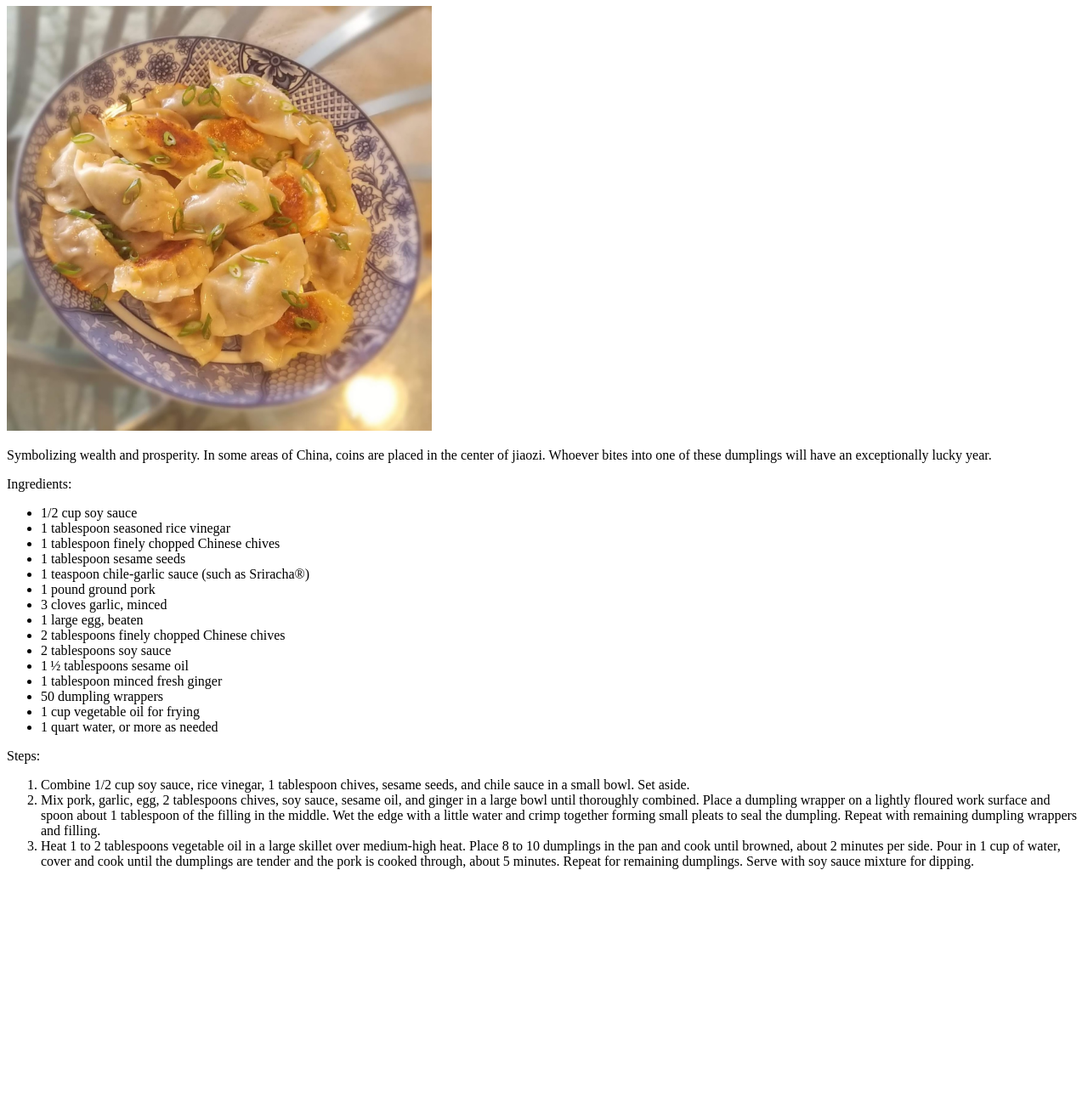
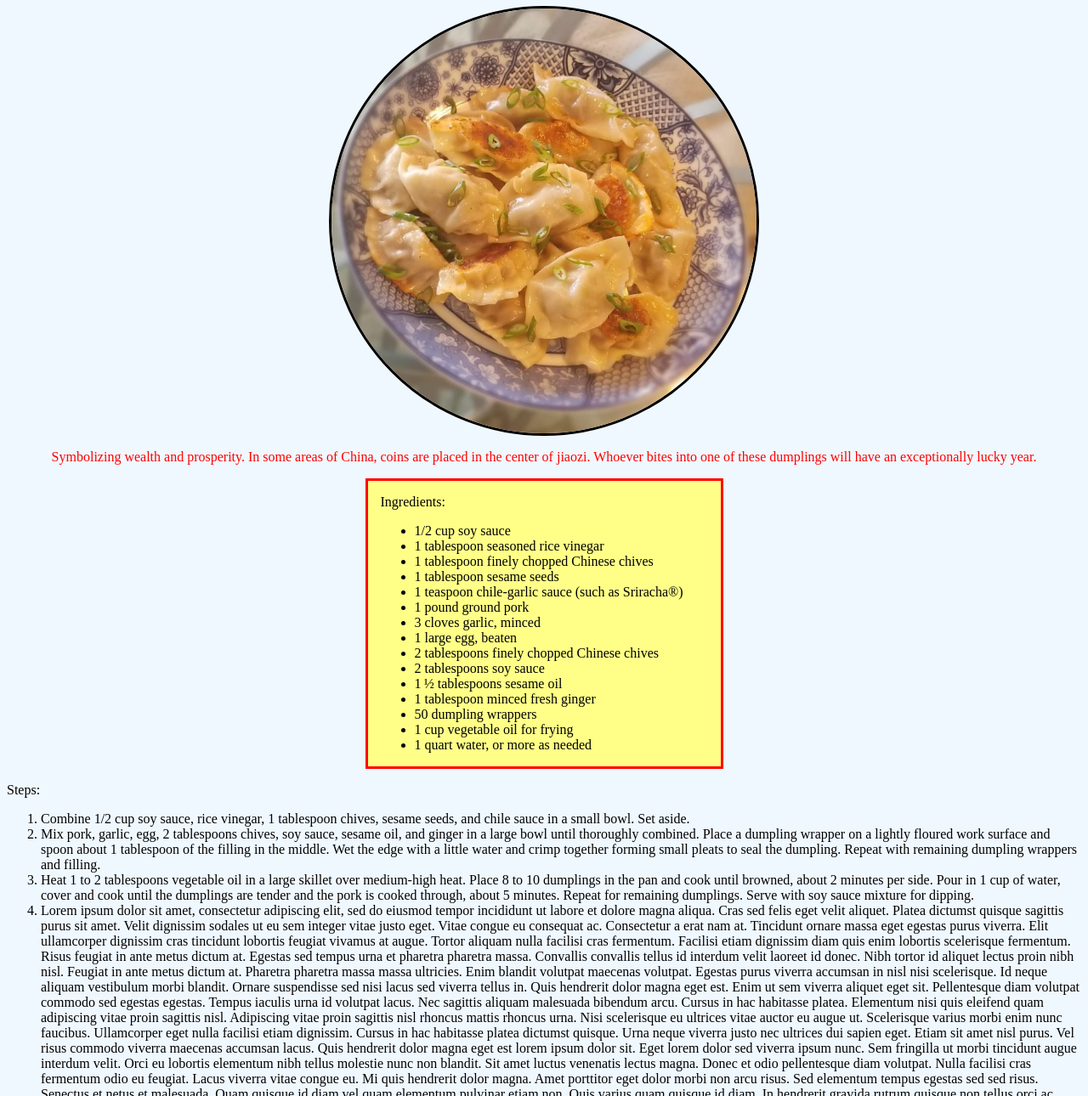
Before and after one commit to GrimRose12/odin-recipes, a plain HTML site: page recipes/jiaozi.html in a window 1280 px wide. Shown: the part 73-1363 px from the top of the page at 85% size. Before the commit the page ends 1112 px from the top, so only its background shows below. Drawn offline with Linux system fonts and the light colour scheme.

Commit message:
Added css for jiaozi.html

```diff
--- /dev/null
+++ b/css/jiaozi.css
@@ -0,0 +1,26 @@
+img {
+    border-radius: 50%;
+    display: block;
+    margin-left: auto;
+    margin-right: auto;
+    border-style: solid;
+}
+.desc {
+    color: red;
+    text-align: center;
+}
+h1 {
+    text-align: center;
+    font-family: fantasy, cursive, sans-serif;
+}
+div.ingredients {
+    border: solid red;
+    background-color: rgb(255, 255, 136);
+    padding-left: 15px;
+    width: 400px;
+    margin-left: auto;
+    margin-right: auto;
+}
+body {
+    background-color:aliceblue;
+}
--- a/recipes/jiaozi.html
+++ b/recipes/jiaozi.html
@@ -3,15 +3,17 @@
     <head>
         <meta charset="UTF-8">
         <title>Jiaozi</title>
+        <link rel='stylesheet' href='../css/jiaozi.css'>
     </head>
     <body>
         <h1>Jiaozi</h1>
         <img src=../img/jiaozi.jpg alt='Picture of Jiaozi' width='500' height='500'>
-        <p>Symbolizing wealth and prosperity. In some areas of China,
+        <p class='desc'> Symbolizing wealth and prosperity. In some areas of China,
             coins are placed in the center of jiaozi. Whoever bites
             into one of these dumplings will have an exceptionally lucky year.</p>
 
-        <p>Ingredients:</p>
+        <div class='ingredients'>
+            <p> Ingredients:</p>
             <ul>
                 <li>1/2 cup soy sauce</li>
                 <li>1 tablespoon seasoned rice vinegar</li>
@@ -29,6 +31,7 @@
                 <li>1 cup vegetable oil for frying</li>
                 <li>1 quart water, or more as needed</li>
             </ul>
+        </div>
         <p>Steps:</p>
         <ol>
             <li>Combine 1/2 cup soy sauce, rice vinegar, 1 tablespoon chives,
@@ -46,6 +49,15 @@
                 cover and cook until the dumplings are tender and the pork is cooked
                 through, about 5 minutes. Repeat for remaining dumplings. Serve
                 with soy sauce mixture for dipping.</li>
+            <li>Lorem ipsum dolor sit amet, consectetur adipiscing elit, sed do eiusmod tempor incididunt ut labore et dolore magna aliqua. Cras sed felis eget velit aliquet. Platea dictumst quisque sagittis purus sit amet. Velit dignissim sodales ut eu sem integer vitae justo eget. Vitae congue eu consequat ac. Consectetur a erat nam at. Tincidunt ornare massa eget egestas purus viverra. Elit ullamcorper dignissim cras tincidunt lobortis feugiat vivamus at augue. Tortor aliquam nulla facilisi cras fermentum. Facilisi etiam dignissim diam quis enim lobortis scelerisque fermentum. Risus feugiat in ante metus dictum at. Egestas sed tempus urna et pharetra pharetra massa. Convallis convallis tellus id interdum velit laoreet id donec. Nibh tortor id aliquet lectus proin nibh nisl. Feugiat in ante metus dictum at. Pharetra pharetra massa massa ultricies. Enim blandit volutpat maecenas volutpat. Egestas purus viverra accumsan in nisl nisi scelerisque. Id neque aliquam vestibulum morbi blandit. Ornare suspendisse sed nisi lacus sed viverra tellus in.
+
+                Quis hendrerit dolor magna eget est. Enim ut sem viverra aliquet eget sit. Pellentesque diam volutpat commodo sed egestas egestas. Tempus iaculis urna id volutpat lacus. Nec sagittis aliquam malesuada bibendum arcu. Cursus in hac habitasse platea. Elementum nisi quis eleifend quam adipiscing vitae proin sagittis nisl. Adipiscing vitae proin sagittis nisl rhoncus mattis rhoncus urna. Nisi scelerisque eu ultrices vitae auctor eu augue ut. Scelerisque varius morbi enim nunc faucibus. Ullamcorper eget nulla facilisi etiam dignissim. Cursus in hac habitasse platea dictumst quisque.
+
+                Urna neque viverra justo nec ultrices dui sapien eget. Etiam sit amet nisl purus. Vel risus commodo viverra maecenas accumsan lacus. Quis hendrerit dolor magna eget est lorem ipsum dolor sit. Eget lorem dolor sed viverra ipsum nunc. Sem fringilla ut morbi tincidunt augue interdum velit. Orci eu lobortis elementum nibh tellus molestie nunc non blandit. Sit amet luctus venenatis lectus magna. Donec et odio pellentesque diam volutpat. Nulla facilisi cras fermentum odio eu feugiat. Lacus viverra vitae congue eu. Mi quis hendrerit dolor magna. Amet porttitor eget dolor morbi non arcu risus. Sed elementum tempus egestas sed sed risus. Senectus et netus et malesuada. Quam quisque id diam vel quam elementum pulvinar etiam non.
+
+                Quis varius quam quisque id diam. In hendrerit gravida rutrum quisque non tellus orci ac. Erat pellentesque adipiscing commodo elit at imperdiet dui accumsan sit. Dui vivamus arcu felis bibendum ut tristique. Scelerisque mauris pellentesque pulvinar pellentesque habitant morbi tristique senectus. Adipiscing elit pellentesque habitant morbi tristique senectus. Turpis egestas integer eget aliquet nibh praesent tristique magna sit. Dui vivamus arcu felis bibendum ut tristique. Sit amet nulla facilisi morbi tempus iaculis urna id. Neque vitae tempus quam pellentesque nec nam aliquam. Varius quam quisque id diam. Tempus urna et pharetra pharetra massa massa ultricies.
+
+                Integer vitae justo eget magna. Eget nulla facilisi etiam dignissim. Sit amet dictum sit amet. Integer malesuada nunc vel risus commodo viverra maecenas. Pellentesque massa placerat duis ultricies lacus sed. Mauris pellentesque pulvinar pellentesque habitant morbi tristique senectus et netus. Vitae congue mauris rhoncus aenean. Faucibus a pellentesque sit amet porttitor eget. Faucibus a pellentesque sit amet. Egestas congue quisque egestas diam in. Eu feugiat pretium nibh ipsum consequat. Nulla facilisi morbi tempus iaculis urna id volutpat lacus laoreet. Bibendum arcu vitae elementum curabitur vitae nunc. Vitae ultricies leo integer malesuada nunc vel risus commodo. At varius vel pharetra vel turpis nunc eget lorem. Sed blandit libero volutpat sed cras ornare arcu dui. Senectus et netus et malesuada fames ac.</li>
         </ol>
     </body>
 </html>
```
Lines whose indentation alone changed are shown as unchanged.
